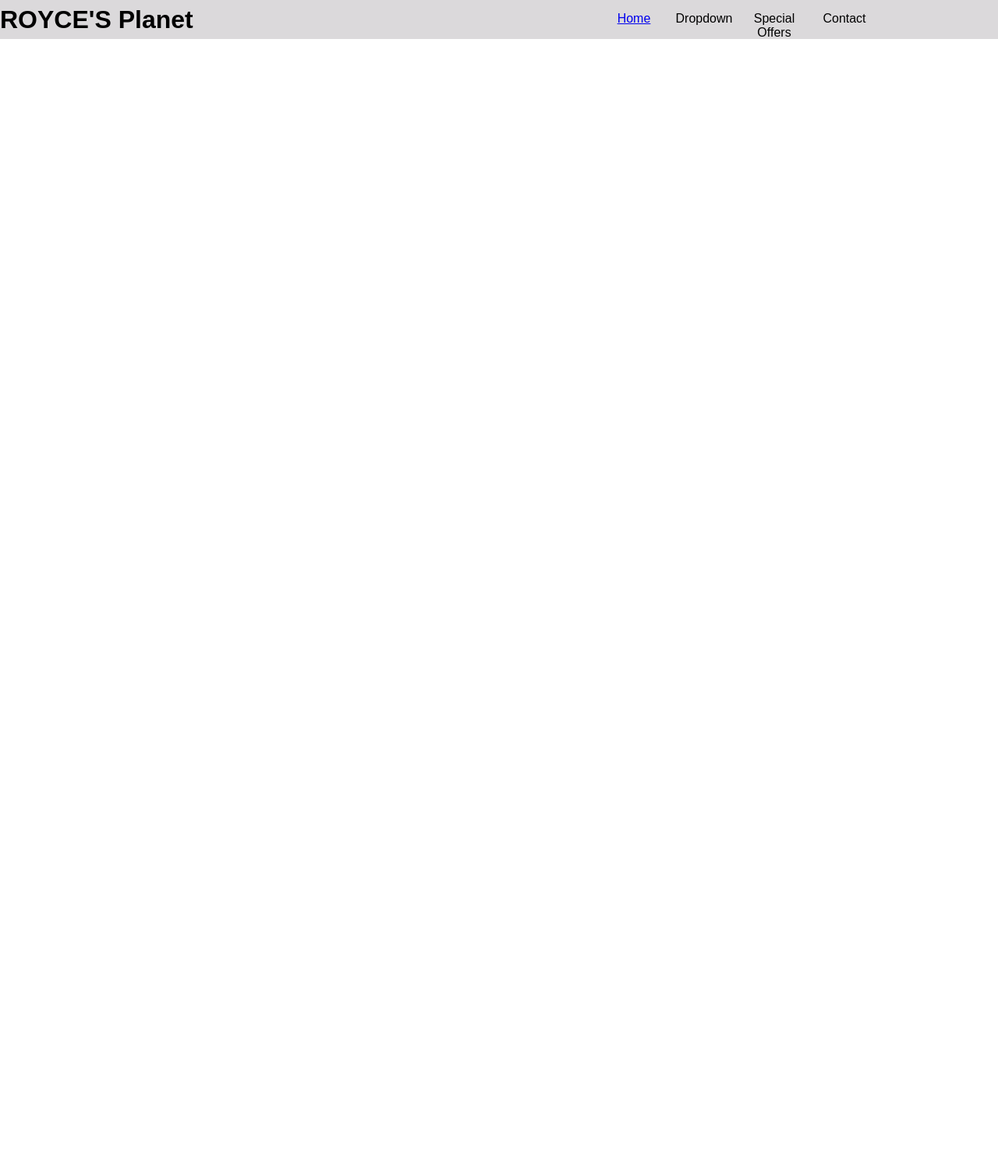
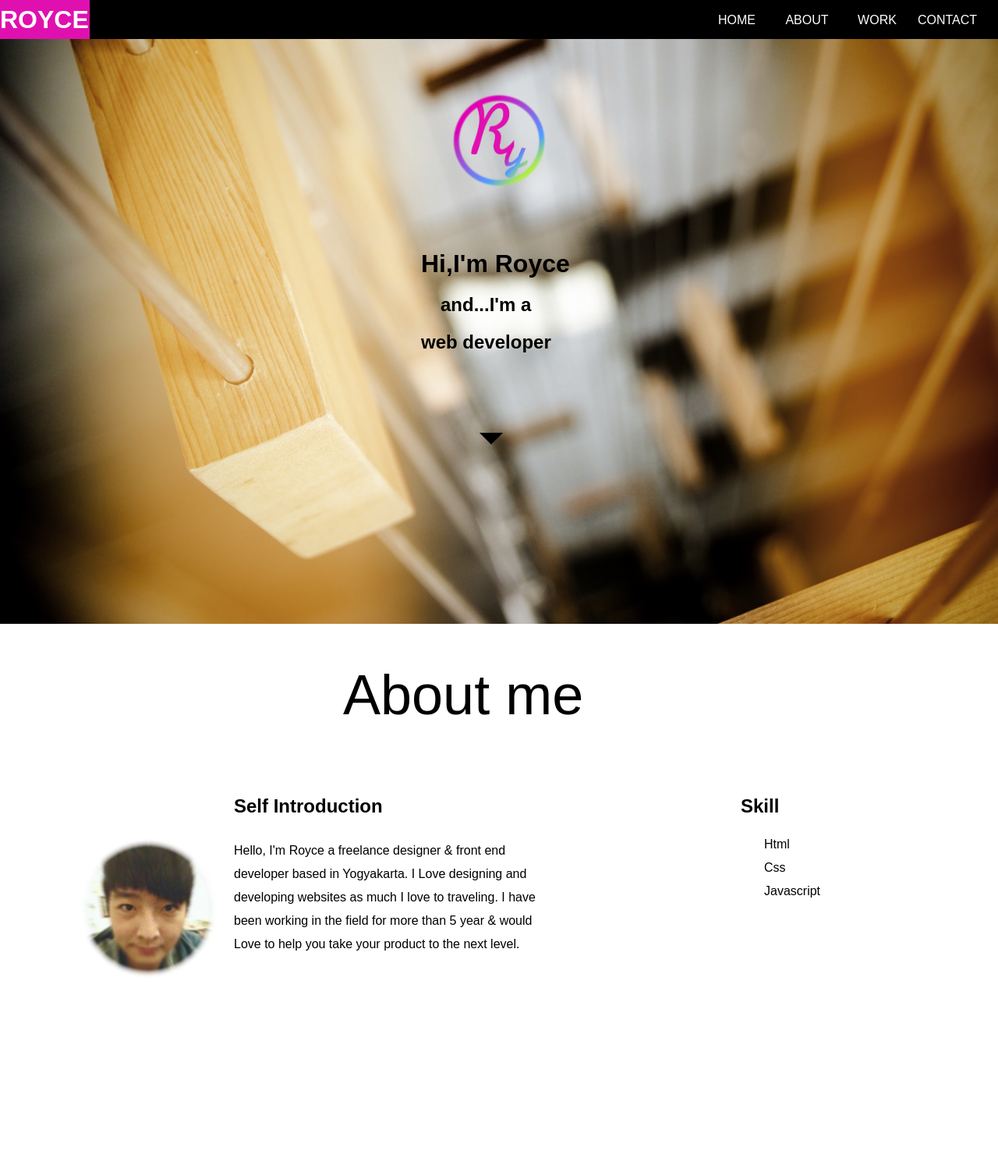
Before and after one commit to RoyceLee/Royce-selfweb, a plain HTML site: page index.html in a window 1280 px wide. Shown: the top 1503 px of the page at 78% size. Before the commit the page ends 800 px from the top, so only its background shows below. Drawn offline with Linux system fonts and the light colour scheme.

Commit message:
about complete

```diff
--- a/index.html
+++ b/index.html
@@ -1,21 +1,67 @@
 <!DOCTYPE html>
 <html>
 <head>
-        <title>ROYCE'S Planet</title>
+       <title>ROYCE</title>
        <link rel="stylesheet" type="text/css" href="style.css">
        <link rel="stylesheet" type="text/css" href="normalize.css">
+       <script type="text/javascript" src="http://localhost:35729/livereload.js"></script>
 </head>
 <body>
   <div class="topbar" >
-        <h1 class="header">ROYCE'S Planet</h1>
-        </div>
+      <h1 class="header">
+        <div class="royce-background">ROYCE</div>
+      </h1>
     <div class="menu">
       <ul class="topul">
-            <li><a href="http://www.yahoo.com.tw">Home</a> </li>
-            <li>Dropdown</li>
-            <li>Special Offers</li>
-            <li>Contact</li>
+        <li><a href="http://www.yahoo.com.tw">HOME</a> </li>
+        <li>ABOUT</li>
+        <li>WORK</li>
+        <li>CONTACT</li>
       </ul>
+    </div>
+  </div>
+  <div class="home">
+    <div class="homelogo">
+      <img src="Royce.png" alt="logo" width="120px" height="120px">
+    </div>
+    <div class="homegroup">
+      <h1 class="hi">Hi,I'm Royce</h1>
+      <h2 class="and">and...I'm a</h2>
+      <h2 class="web">web developer</h2>
+    </div>
+    <div class="triangle-box">
+      <span class="triangle"></span>
+    </div>
+  </div>
+  <div class="about">
+    <div class="aboutbox">
+      <span style="font-size:72px;">About me</span>
+    </div>
+    <div class="aboutgroup">
+      <div class="selfbox">
+        <div class="selfdiv">
+          <h2>Self Introduction</h2>
+        </div>
+        <div class="selfphoto">
+          <img src="self.png" alt="logo" width="180px" height="180px">
+        </div>
+        <div class="self-words-div">
+          <p class="self-words">Hello, I'm Royce a freelance designer & front end developer based in Yogyakarta. I Love designing and developing websites as much I love to traveling. I have been working in the field for more than 5 year & would Love to help you take your product to the next level.</p>
+        </div>
+      </div>
+      <div class="selfbox">
+        <div class="skilltitle">
+          <div class="skilldiv">
+            <h2 class="skill">Skill</h2>
+          </div>
+            <ul class="skill-ul">
+              <li>Html</li>
+              <li>Css</li>
+              <li>Javascript</li>
+            </ul>
+        </div>
+      </div>
+    </div>
   </div>
 </body>
 </html>
--- a/style.css
+++ b/style.css
@@ -1,35 +1,158 @@
+ body{
+  height: 2600px;
+}
 .topbar{
+  position: fixed;
+  top: 0;
   width: 100%;
   height:  50px;
   background-color:rgb(219,217,219);
+  z-index: 5;
 }
 .header{
   line-height:  50px;
   margin:  0;
+  background-color: black;
+}
+.royce-background{
+  color: white;
+  width: 115px;
+  background-color:rgb(224, 16, 176);
 }
 .menu{
   position: absolute;
   top: 0;
   right: 0;
-    width: 40%;
+  width: 380px;
   height: 50px;
-    /*border: 1px solid #000;    */
 }
 .topul{
+  color: white;
   list-style-type: none;
-    /*border: 1px solid #000;    */
   padding: 0;
   margin: 0;
 }
 .topul li{
-    padding-top: 15px;
-    /*line-height: 50px;*/
   text-align: center;
   float: left;
   height: 50px;
   width: 90px;
-    /*border: 1px solid #000;*/
+  margin-top: 17px;
 }
 .topul li a:hover{
-    color: red;
+  color: #000;
 }
+.topul li a{
+  color: white;
+  text-decoration: none;
+}
+.home{
+  height: 100vh;
+  background-image: url('IMG_2827.jpg');
+  background-position: center center;
+  background-size: cover;
+}
+.homelogo{
+  height: 120px;
+  width: 120px;
+  position: relative;
+  margin: 0 auto;
+  top: 120px;
+}
+.hi{
+  width: 200px;
+  position: relative;
+  margin: 0 auto;
+  top: 200px;
+}
+.and{
+  width: 150px;
+  position: relative;
+  margin: 0 auto;
+  top: 220px;
+}
+.web{
+  width: 200px;
+  position: relative;
+  margin: 0 auto;
+  top: 240px;
+}
+.homegroup{
+  height: 400px;
+  width: 500px;
+  margin: 0 auto;
+  position: relative;
+}
+.triangle-box{
+  position: relative;
+  margin: 50px auto;
+  height: 50px;
+  width: 50px;
+}
+.triangle{
+  height: 15px;
+  width: 15px;
+  position: relative;
+  border-style:solid;
+  border-width: 15px;
+  border-color: #000 transparent transparent transparent;
+}
+.about{
+  position: relative;
+  margin: 0 auto;
+  height: 650px;
+  width: auto;
+}
+.aboutbox{
+  position: relative;
+  margin: 50px auto;
+  height: 100px;
+  width: 400px;
+}
+.selfbox{
+  position: relative;
+  height: 400px;
+  width: 50%;
+  float: left;
+}
+.selfdiv{
+  position: relative;
+  margin: 0 200px;
+  height: 40px;
+  width: 200px;
+}
+.aboutgroup{
+  position: relative;
+  margin: 0 100px;
+  height: 500px;
+  width: auto;
+}
+.skilldiv{
+ position: relative;
+ margin: 0 10px;
+}
+.skilltitle{
+ position: relative;
+ margin: 0 300px;
+ width: 50px;
+  }
+.skill-ul{
+  list-style-type: none;
+  line-height: 30px;
+}
+.self-words{
+  line-height: 30px;
+}
+.selfphoto{
+  position: relative;
+  margin: 15px 0;
+  height: 190px;
+  width: 190px;
+  float: left;
+}
+.self-words-div{
+  position: relative;
+  margin: 0 200px;
+  height: 300px;
+  width: 400px;
+}
```
Also changed, not shown: IMG_2827.jpg (added), Royce.png (added), self.png (added), 1 other file. Lines whose indentation alone changed are shown as unchanged.
